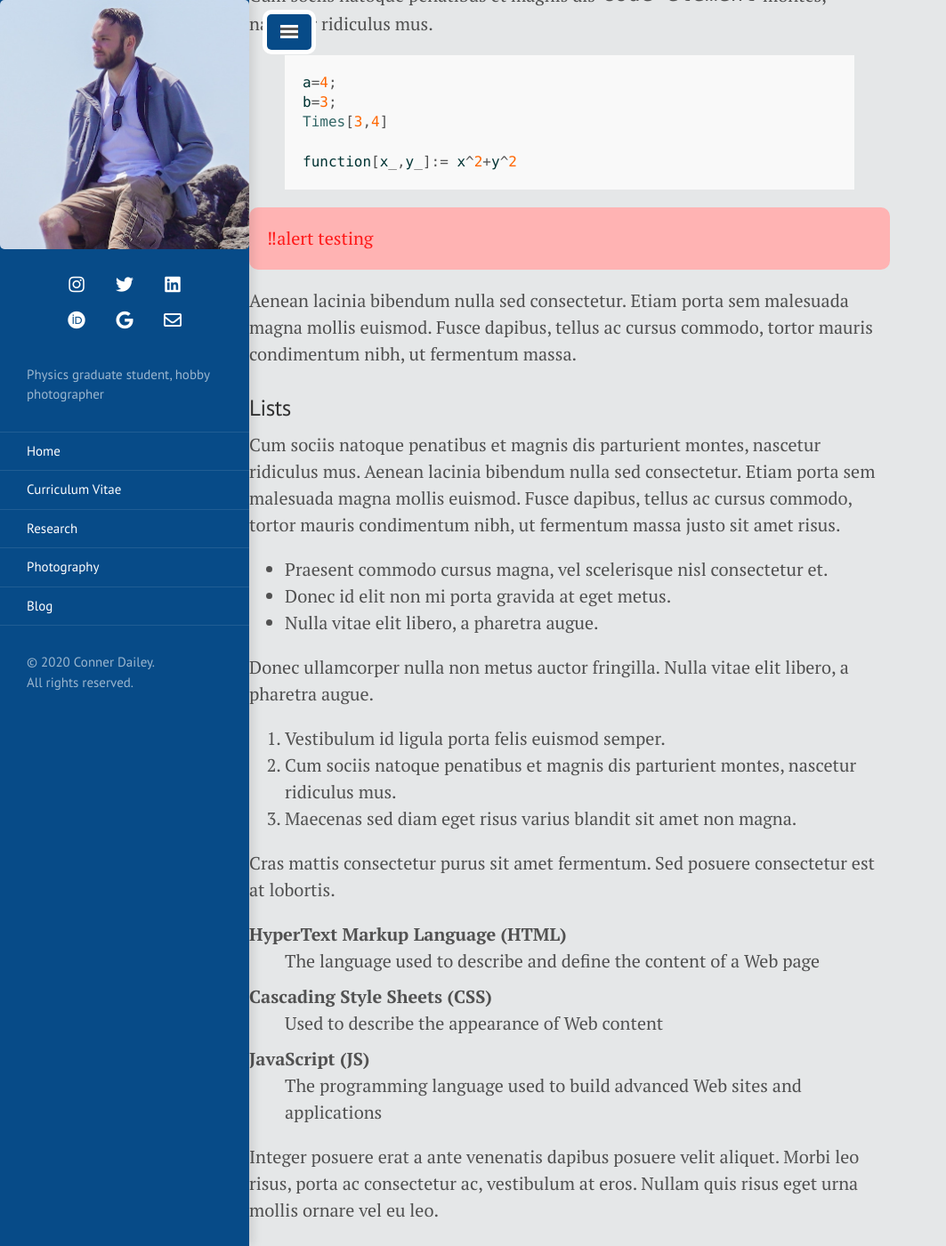
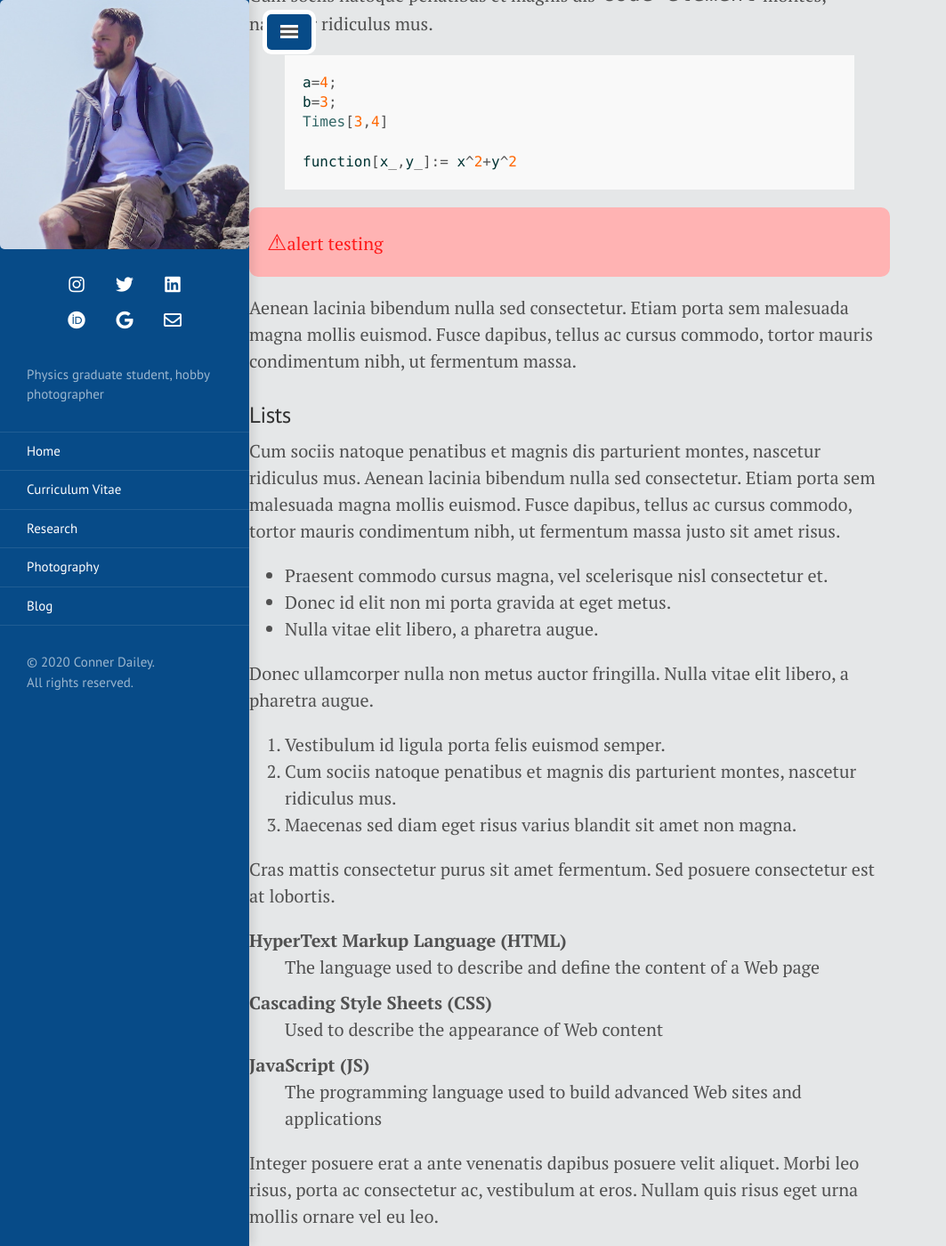
Before and after one commit to TakeTwiceDailey/TakeTwiceDailey.github.io, a Jekyll site: the page built from _posts/2014-01-01-example-content.md, in a window 1280 px wide and 1400 px high, scrolled down 1407 px. Shown: the whole window at 89% size, without its empty margins (0-1063 px from the left). Built offline with Jekyll 4.4.1, drawn with Linux system fonts in a browser that asks for light colours; nearby versions of some CDN libraries.

Commit message:
more alert changes

```diff
--- a/public/css/poole.css
+++ b/public/css/poole.css
@@ -295,7 +295,8 @@ tbody tr:nth-child(odd) th {
 }
 
 .alert:before {
-  content: "\0203C";
+  font-size: 1.25rem;
+  content: "\026A0"; /*warning sign emoji*/
 }
 
 /*
```
